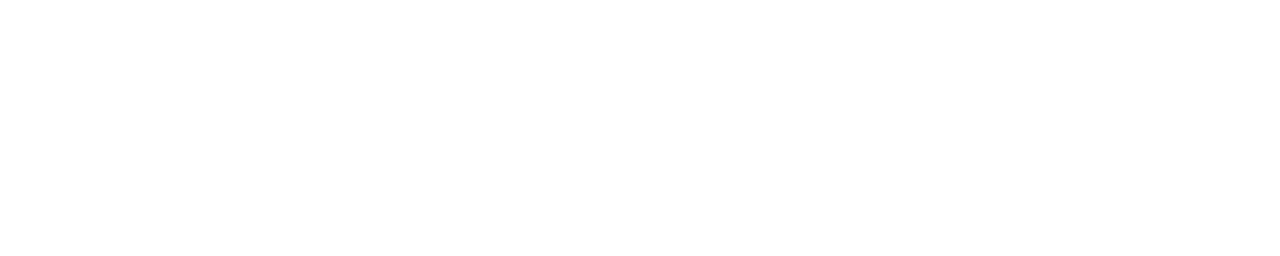
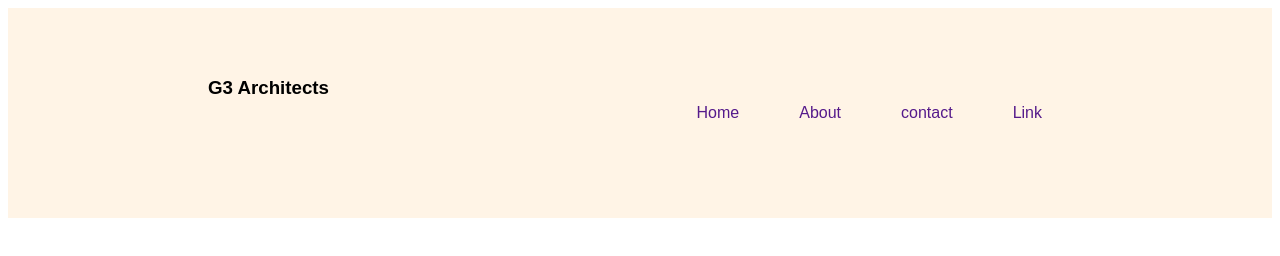
Before and after one commit to rameshdas333/g4-architech, a plain HTML site: page index.html in a window 1280 px wide. Drawn offline with Linux system fonts and the light colour scheme.

Commit message:
added first commit

```diff
--- a/index.html
+++ b/index.html
@@ -4,8 +4,26 @@
     <meta charset="UTF-8">
     <meta name="viewport" content="width=device-width, initial-scale=1.0">
     <title>Document</title>
+    <link rel="stylesheet" href="style.css">
 </head>
 <body>
+    <header >
+        <nav>
+            <h3>G3 Architects</h3>
+            <ul>
+                <li><a href="">Home</a></li>
+                <li><a href="">About</a></li>
+                <li><a href="">contact</a></li>
+                <li><a href="">Link</a></li>
+            </ul>
+        </nav>
+    </header>
+    <main>
+
+    </main>
+    <footer>
+
+    </footer>
 
 </body>
 </html>
--- a/style.css
+++ b/style.css
@@ -0,0 +1,30 @@
+
+
+
+* {
+    font-family: 'Open Sans', sans-serif;
+    font-family: 'Work Sans', sans-serif;
+}
+
+header{
+    background: rgba(255, 144, 14, 0.10);
+    padding: 50px 200px;
+
+}
+
+nav{
+    display: flex;
+    justify-content: space-between;
+}
+nav  > ul{
+    display: flex;
+}
+nav li{
+    list-style: none;
+    font-size: 1em;
+    margin: 30px;
+    font-weight: 500;
+}
+nav li a{
+    text-decoration: none;
+}
```
Also changed, not shown: images/architect.png (added), images/banner.png (added), images/icons/customers.png (added), images/icons/email.png (added), images/icons/projects.png (added), images/icons/ribon.png (added), images/sponsors/amazon.png (added), images/sponsors/figma.png (added), images/sponsors/google.png (added), images/sponsors/spotify.png (added), images/sponsors/telerama.png (added), images/team1.png (added), images/team2.png (added), images/team3.png (added), 2 more files, 1 other file.
